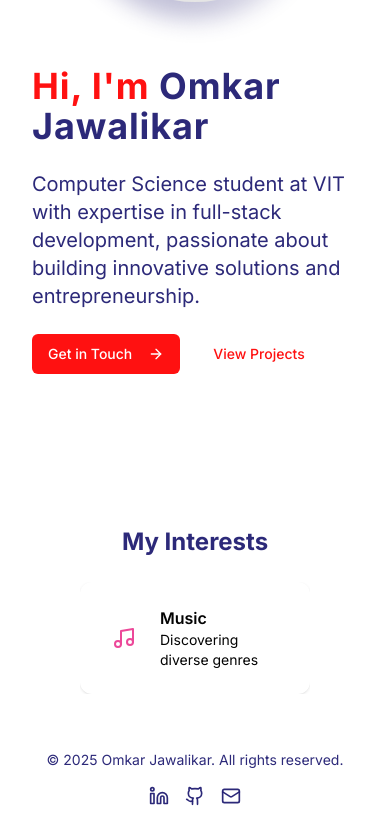
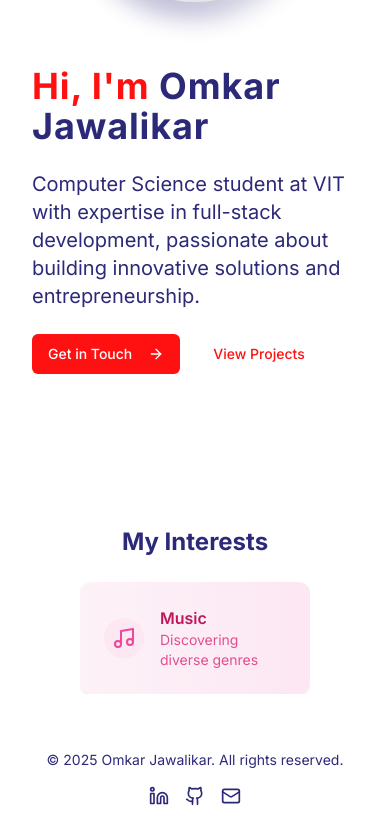
Before and after one commit to Falcon-J/Omkar-J-Portfolio, a Next.js app: page / in a window 390 px wide. Shown: the part 382-1212 px from the top of the page. Built offline with nearby package versions, Linux system fonts and the light colour scheme.

Commit message:
fixed color code issues on mobileview home page

```diff
--- a/app/about/page.tsx
+++ b/app/about/page.tsx
@@ -77,7 +77,7 @@ export default function AboutPage() {
                 </p>
                 <div className="flex justify-center space-x-4 mt-6">
                   <motion.a
-                    href="https://github.com/your-username"
+                    href="https://github.com/Falcon-J"
                     target="_blank"
                     whileHover={{ y: -5 }}
                     whileTap={{ scale: 0.95 }}
@@ -94,7 +94,7 @@ export default function AboutPage() {
                     </svg>
                   </motion.a>
                   <motion.a
-                    href="https://linkedin.com/in/your-linkedin"
+                    href="https://linkedin.com/in/omkar-jawalikar"
                     target="_blank"
                     whileHover={{ y: -5 }}
                     whileTap={{ scale: 0.95 }}
@@ -111,7 +111,7 @@ export default function AboutPage() {
                     </svg>
                   </motion.a>
                   <motion.a
-                    href="mailto:your-email@example.com"
+                    href="mailto:omkarjawalikar04@gmail.com"
                     whileHover={{ y: -5 }}
                     whileTap={{ scale: 0.95 }}
                     className="bg-[#EA4335] text-white p-3 rounded-full hover:bg-[#d33426] transition-colors"
--- a/components/mbinterest.tsx
+++ b/components/mbinterest.tsx
@@ -3,13 +3,46 @@
 import React, { useRef, useEffect, useState } from "react";
 import { motion, AnimatePresence } from "framer-motion";
 import { Laptop, Music, Car, Award, BookOpen } from "lucide-react";
-// import
+
 interface InterestItem {
   icon: React.ReactElement;
   title: string;
   desc: string;
-  color: string;
+  color: keyof typeof colorClasses;
 }
+
+const colorClasses = {
+  indigo: {
+    bg: "from-indigo-50 to-indigo-100",
+    icon: "bg-indigo-100",
+    title: "text-indigo-700",
+    desc: "text-indigo-600/80",
+  },
+  pink: {
+    bg: "from-pink-50 to-pink-100",
+    icon: "bg-pink-100",
+    title: "text-pink-700",
+    desc: "text-pink-600/80",
+  },
+  orange: {
+    bg: "from-orange-50 to-orange-100",
+    icon: "bg-orange-100",
+    title: "text-orange-700",
+    desc: "text-orange-600/80",
+  },
+  green: {
+    bg: "from-green-50 to-green-100",
+    icon: "bg-green-100",
+    title: "text-green-700",
+    desc: "text-green-600/80",
+  },
+  blue: {
+    bg: "from-blue-50 to-blue-100",
+    icon: "bg-blue-100",
+    title: "text-blue-700",
+    desc: "text-blue-600/80",
+  },
+};
 
 const interests: InterestItem[] = [
   {
@@ -58,13 +91,10 @@ export default function Mbinterest() {
   useEffect(() => {
     if (containerRef.current) {
       const width = containerRef.current.clientWidth;
-      // If we are at the cloned last slide (index = interests.length), jump back instantly without smooth
       if (currentIndex === interests.length) {
-        // Scroll instantly to start (0)
         containerRef.current.scrollTo({ left: 0, behavior: "auto" });
         setCurrentIndex(0);
       } else {
-        // Scroll smoothly to current index
         containerRef.current.scrollTo({
           left: width * currentIndex,
           behavior: "smooth",
@@ -82,14 +112,14 @@ export default function Mbinterest() {
           exit={{ opacity: 0, y: 40 }}
           style={{ pointerEvents: "auto" }}
         >
-          <div className="container max-w-screen-sm px-20  ">
-            <h2 className="text-2xl font-bold text-[var(--color-secondary)] mb-6 text-center ">
+          <div className="container max-w-screen-sm px-20">
+            <h2 className="text-2xl font-bold text-[var(--color-secondary)] mb-6 text-center">
               My Interests
             </h2>
 
             <motion.div
               ref={containerRef}
-              className="flex overflow-x-auto snap-x snap-mandatory srollbar-hide"
+              className="flex overflow-x-auto snap-x snap-mandatory scrollbar-hide"
               style={{
                 scrollSnapType: "x mandatory",
                 scrollbarWidth: "none",
@@ -99,16 +129,26 @@ export default function Mbinterest() {
               {[...interests, interests[0]].map((item, idx) => (
                 <div
                   key={idx}
-                  className={`snap-start shrink-0 w-full flex justify-center items-center gap-4 p-6 rounded-xl bg-gradient-to-r from-${item.color}-50 to-${item.color}-100 shadow mx-2`}
+                  className={`snap-start shrink-0 w-full flex justify-center items-center gap-4 p-6 rounded-xl bg-gradient-to-r ${
+                    colorClasses[item.color].bg
+                  } shadow mx-2`}
                 >
-                  <span className={`bg-${item.color}-100 p-2 rounded-full`}>
+                  <span
+                    className={`${
+                      colorClasses[item.color].icon
+                    } p-2 rounded-full`}
+                  >
                     {item.icon}
                   </span>
                   <div>
-                    <h3 className={`font-semibold text-${item.color}-700`}>
+                    <h3
+                      className={`font-semibold ${
+                        colorClasses[item.color].title
+                      }`}
+                    >
                       {item.title}
                     </h3>
-                    <p className={`text-sm text-${item.color}-600/80`}>
+                    <p className={`text-sm ${colorClasses[item.color].desc}`}>
                       {item.desc}
                     </p>
                   </div>
```
